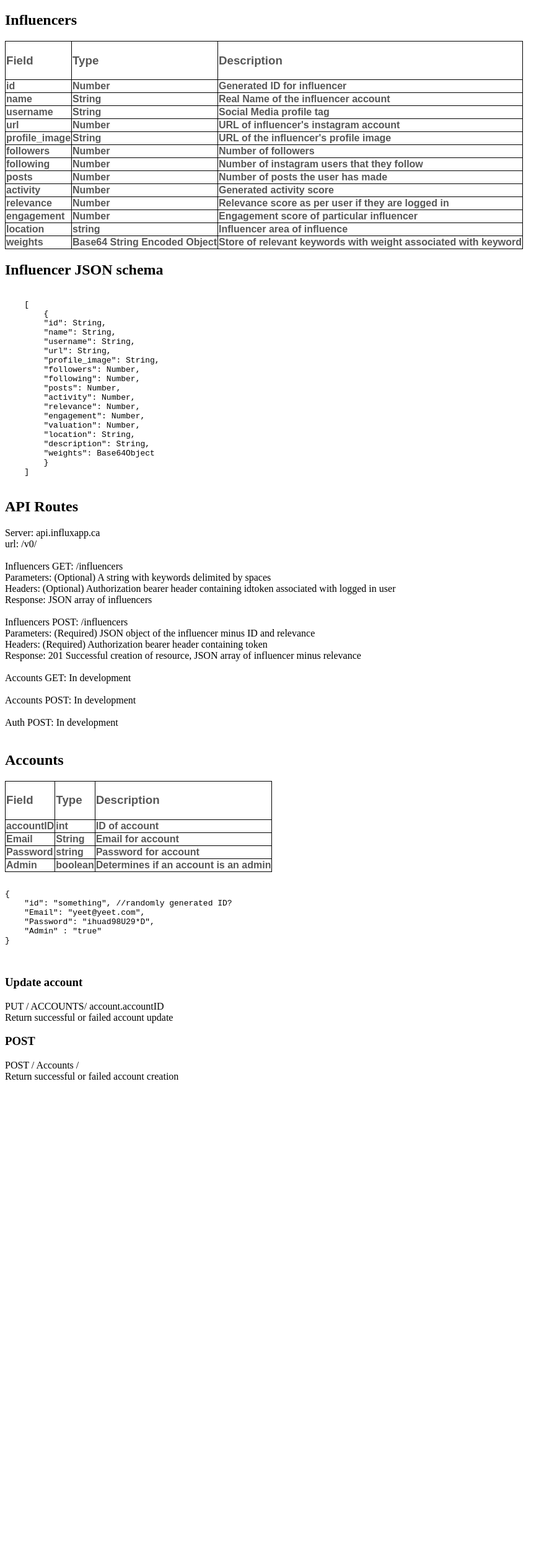
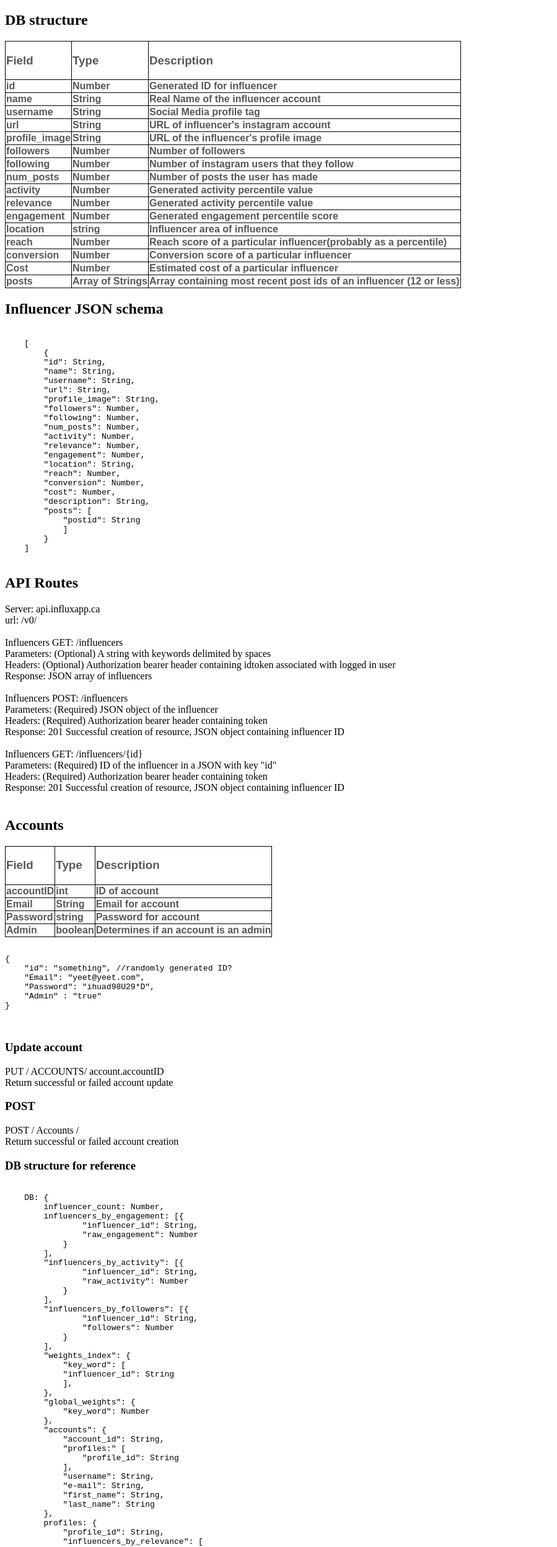
Before and after one commit to TRACE-InfluX/influx-express, a website: page docs/index.html in a window 1280 px wide. Shown: the part 61-2557 px from the top of the page at 62% size, without its empty margins (0-899 px from the left). Before the commit the page ends 1815 px from the top, so only its background shows below. Drawn offline with Linux system fonts and the light colour scheme.

Commit message:
made front page functional and merging changes done on friday

```diff
--- a/docs/index.html
+++ b/docs/index.html
@@ -3,25 +3,22 @@
 <html lang="en">
 <head>
     <meta charset="utf-8">
-
     <title>Documentation</title>
     <meta name="description" content="The HTML5 Herald">
+    <style>
 
-  <style>
-       table, th, td{
-           color:#575757;
+        table, th, td {
+            color: #575757;
             border: 1px solid black;
             border-collapse: collapse;
-            text-align:left;
-            font-family:arial;
+            text-align: left;
+            font-family: arial;
         }
     </style>
-
 </head>
-
 <body>
     <H1>Influx Documentation</H1>
-    <H2>Influencers</H2>
+    <H2>DB structure</H2>
     <table>
         <tr>
             <th><h3>Field</h3></th>
@@ -45,7 +42,7 @@
         </tr>
         <tr>
             <th>url</th>
-        <th>Number</th>
+            <th>String</th>
             <th>URL of influencer's instagram account</th>
         </tr>
         <tr>
@@ -64,24 +61,24 @@
             <th>Number of instagram users that they follow</th>
         </tr>
         <tr>
-        <th>posts</th>
+            <th>num_posts</th>
             <th>Number</th>
             <th>Number of posts the user has made</th>
         </tr>
         <tr>
             <th>activity</th>
             <th>Number</th>
-        <th>Generated activity score</th>
+            <th>Generated activity percentile value</th>
         </tr>
         <tr>
             <th>relevance</th>
             <th>Number</th>
-        <th>Relevance score as per user if they are logged in</th>
+            <th>Generated activity percentile value</th>
         </tr>
         <tr>
             <th>engagement</th>
             <th>Number</th>
-        <th>Engagement score of particular influencer</th>
+            <th>Generated engagement percentile score</th>
         </tr>
         <tr>
             <th>location</th>
@@ -89,9 +86,24 @@
             <th>Influencer area of influence</th>
         </tr>
         <tr>
-        <th>weights</th>
-        <th>Base64 String Encoded Object</th>
-        <th>Store of relevant keywords with weight associated with keyword</th>
+            <th>reach</th>
+            <th>Number</th>
+            <th>Reach score of a particular influencer(probably as a percentile)</th>
+        </tr>
+        <tr>
+            <th>conversion</th>
+            <th>Number</th>
+            <th>Conversion score of a particular influencer</th>
+        </tr>
+        <tr>
+            <th>Cost</th>
+            <th>Number</th>
+            <th>Estimated cost of a particular influencer</th>
+        </tr>
+        <tr>
+            <th>posts</th>
+            <th>Array of Strings</th>
+            <th>Array containing most recent post ids of an influencer (12 or less)</th>
         </tr>
     </table>
     <h2>
@@ -108,21 +120,23 @@
         "profile_image": String,
         "followers": Number,
         "following": Number,
-        "posts": Number,
+        "num_posts": Number,
         "activity": Number,
         "relevance": Number,
         "engagement": Number,
-        "valuation": Number,
         "location": String,
+        "reach": Number,
+        "conversion": Number,
+        "cost": Number,
         "description": String,
-        "weights": Base64Object
+        "posts": [
+            "postid": String
+            ]
         }
     ]
     </code>
 </pre>
-
     <h2>API Routes</h2>
-
     <p>
         Server: api.influxapp.ca<br />
         url: /v0/<br /><br />
@@ -133,17 +147,16 @@
 
         <br />
         Influencers POST: /influencers <br />
-    Parameters: (Required) JSON object of the influencer minus ID and relevance <br />
+        Parameters: (Required) JSON object of the influencer <br />
         Headers: (Required) Authorization bearer header containing token <br />
-    Response: 201 Successful creation of resource, JSON array of influencer minus relevance<br />
+        Response: 201 Successful creation of resource, JSON object containing influencer ID<br />
         <br />
-    Accounts GET: In development <br /> <br />
-    Accounts POST: In development <br /> <br />
-    Auth POST: In development <br /> <br />
-
-
+        Influencers GET: /influencers/{id} <br />
+        Parameters: (Required) ID of the influencer in a JSON with key "id" <br />
+        Headers: (Required) Authorization bearer header containing token <br />
+        Response: 201 Successful creation of resource, JSON object containing influencer ID<br />
+        <br />
     </p>
-
     <h2>Accounts</h2>
     <table>
         <tr>
@@ -183,7 +196,6 @@
 
     </code>
 </pre>
-
     <h3>Update account</h3>
     PUT / ACCOUNTS/ account.accountID
 
@@ -193,7 +205,73 @@ PUT / ACCOUNTS/ account.accountID
     POST / Accounts /
 
     <br>Return successful or failed account creation</br>
+
+    <h3>DB structure for reference</h3>
+    <pre>
+<code>
+    DB: {
+        influencer_count: Number,
+        influencers_by_engagement: [{
+                "influencer_id": String,
+                "raw_engagement": Number
+            }
+        ],
+        "influencers_by_activity": [{
+                "influencer_id": String,
+                "raw_activity": Number
+            }
+        ],
+        "influencers_by_followers": [{
+                "influencer_id": String,
+                "followers": Number
+            }
+        ],
+        "weights_index": {
+            "key_word": [
+            "influencer_id": String
+            ],
+        },
+        "global_weights": {
+            "key_word": Number
+        },
+        "accounts": {
+            "account_id": String,
+            "profiles:" [
+                "profile_id": String
+            ],
+            "username": String,
+            "e-mail": String,
+            "first_name": String,
+            "last_name": String
+        },
+        profiles: {
+            "profile_id": String,
+            "influencers_by_relevance": [
+                "influencer_id": String
+            ]
+        },
+        "influencers": [{
+                "influencer_id": String,
+                "username": String,
+                "url": String,
+                "raw_engagement": Number,
+                "raw_activity": Number,
+                "num_posts": Number,
+                "followers": Number,
+                "following": Number,
+                "profile_image": String,
+                "name": String
+                "raw_reach": Number,
+                "raw_cost": Number,
+                "raw_conversion": Number,
+                "posts": [
+                    "post_id": String
+                ]
+            }
+        ]
+    }
+</code>
+</pre>
 </body>
 
-
 </html>
```
Also changed, not shown: routes/influencers.js (+69 -64 lines). Lines whose indentation alone changed are shown as unchanged.
